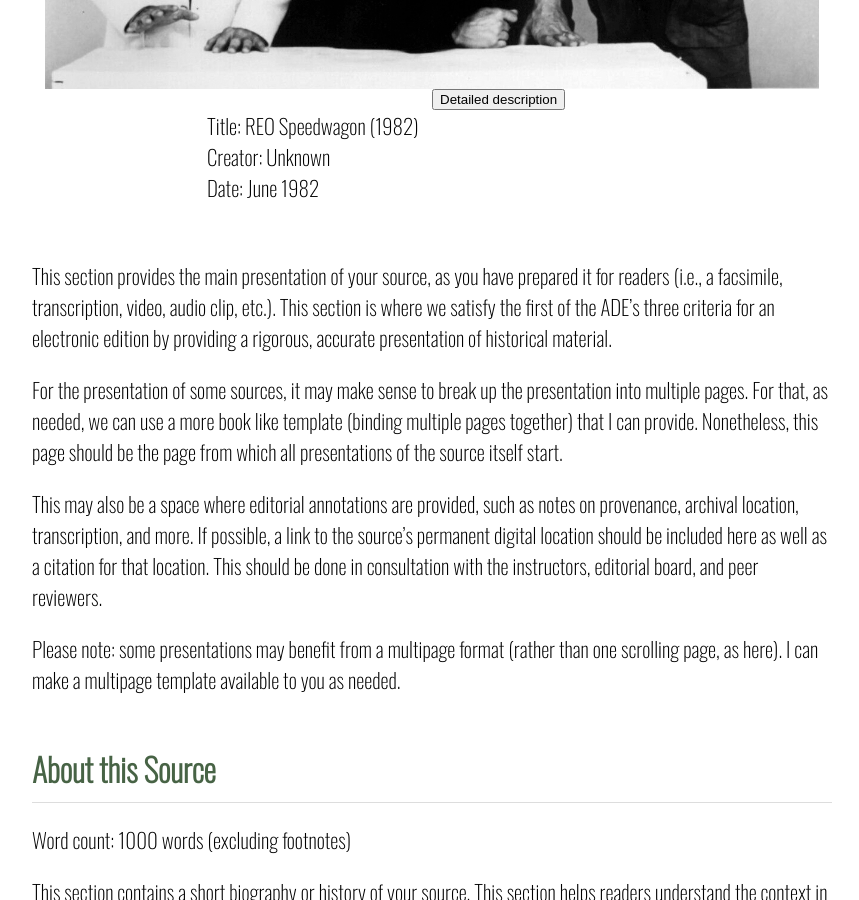
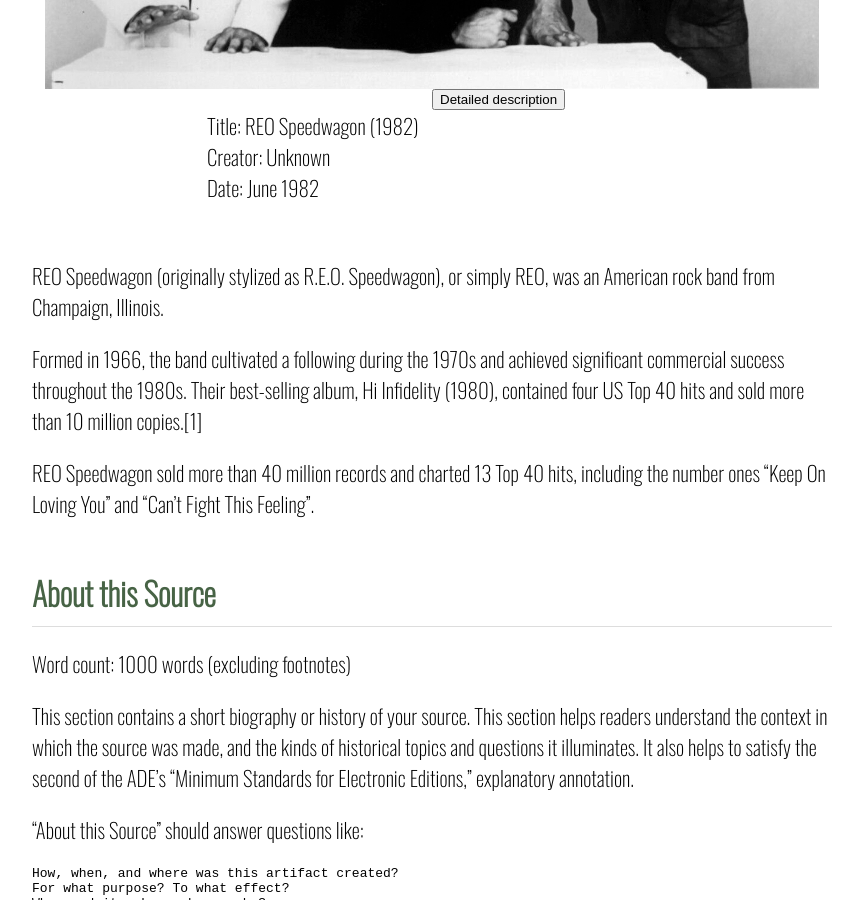
Before and after one commit to SourceLabUIUC/FA2025, a Jekyll site: the page built from index.markdown, in a window 1280 px wide and 900 px high, scrolled down 1642 px. Shown: the whole window, without its empty margins (208-1067 px from the left). Built offline with Jekyll 4.4.1, drawn with Linux system fonts in a browser that asks for light colours.

Commit message:
Update index.markdown

```diff
--- a/index.markdown
+++ b/index.markdown
@@ -27,13 +27,11 @@ Here and throughout your edition, you should use footnotes in Chicago Notes and
 
 {% include media_next.html pages=media %}
 
-This section provides the main presentation of your source, as you have prepared it for readers (i.e., a facsimile, transcription, video, audio clip, etc.). This section is where we satisfy the first of the ADE’s three criteria for an electronic edition by providing a rigorous, accurate presentation of historical material.
+REO Speedwagon (originally stylized as R.E.O. Speedwagon), or simply REO, was an American rock band from Champaign, Illinois.
 
-For the presentation of some sources, it may make sense to break up the presentation into multiple pages. For that, as needed, we can use a more book like template (binding multiple pages together) that I can provide. Nonetheless, this page should be the page from which all presentations of the source itself start.
+Formed in 1966, the band cultivated a following during the 1970s and achieved significant commercial success throughout the 1980s. Their best-selling album, Hi Infidelity (1980), contained four US Top 40 hits and sold more than 10 million copies.[1]
 
-This may also be a space where editorial annotations are provided, such as notes on provenance, archival location, transcription, and more. If possible, a link to the source’s permanent digital location should be included here as well as a citation for that location. This should be done in consultation with the instructors, editorial board, and peer reviewers.
-
-Please note: some presentations may benefit from a multipage format (rather than one scrolling page, as here). I can make a multipage template available to you as needed.
+REO Speedwagon sold more than 40 million records and charted 13 Top 40 hits, including the number ones "Keep On Loving You" and "Can't Fight This Feeling".
 
 # About this Source
 
```
